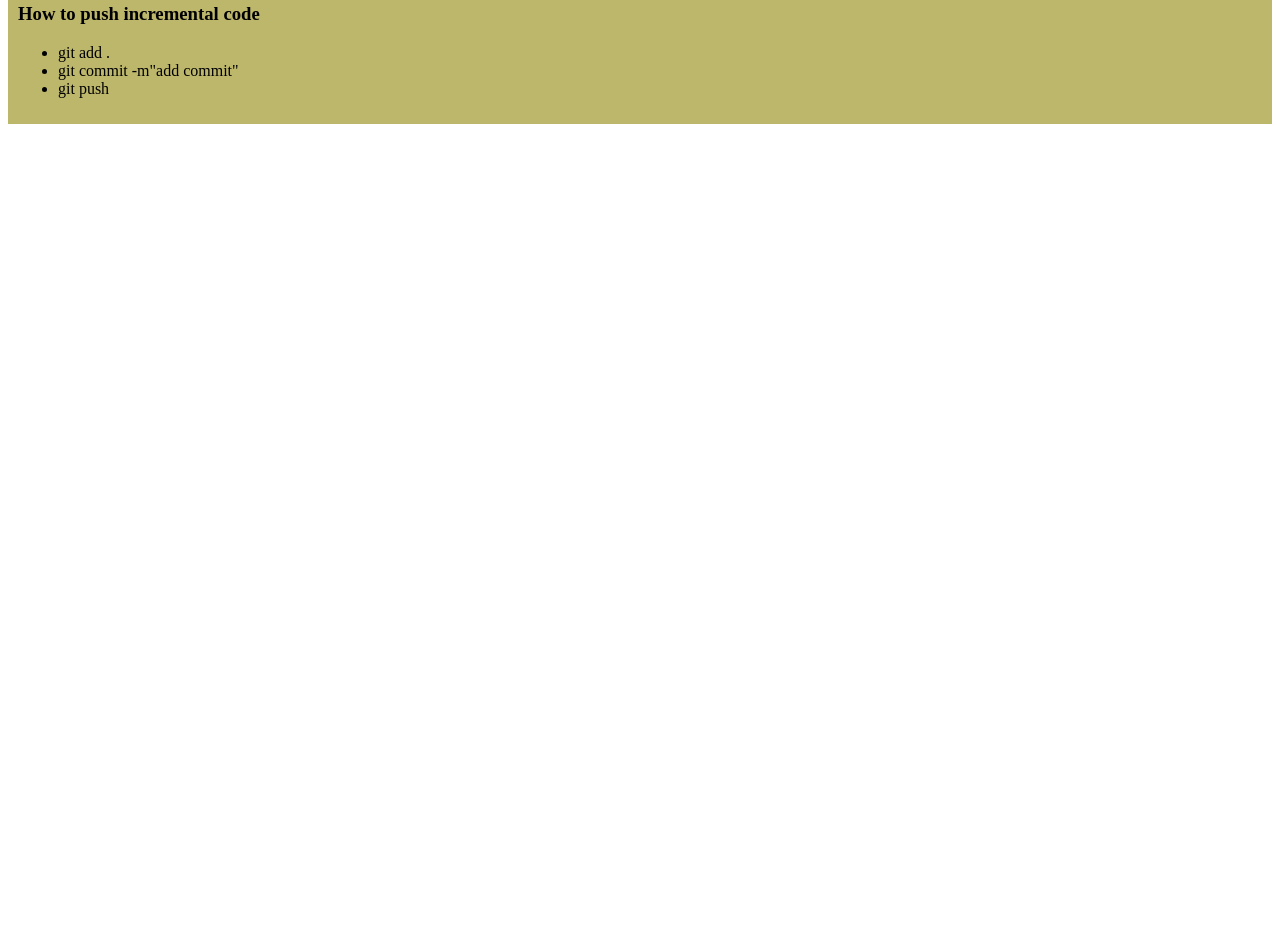
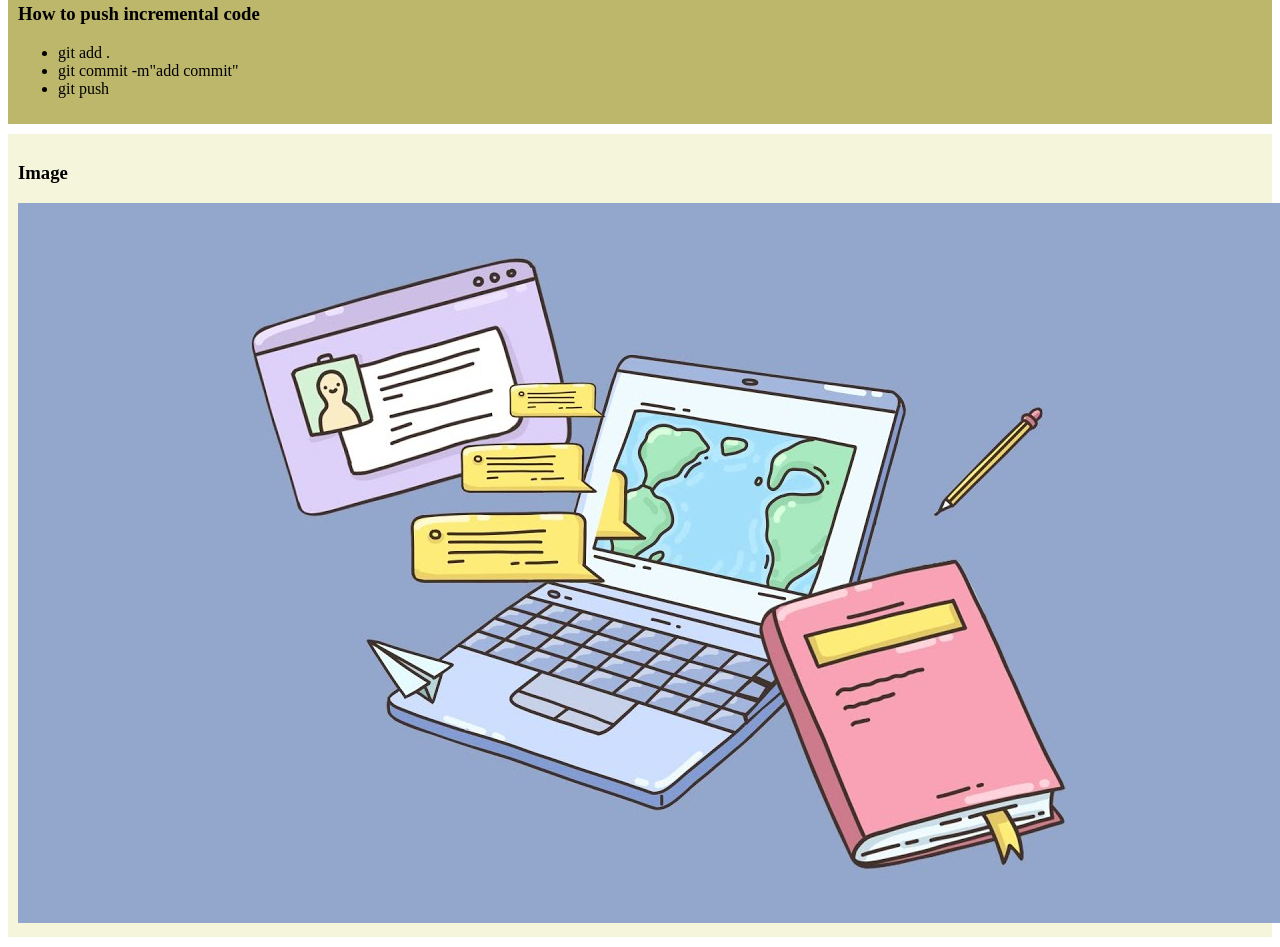
Before and after one commit to miftah1299/my-first-repo, a plain HTML site: page index.html in a window 1280 px wide. Shown: the part 458-1405 px from the top of the page. Before the commit the page ends 800 px from the top, so only its background shows below. Drawn offline with Linux system fonts and the light colour scheme.

Commit message:
added a image

```diff
--- a/index.html
+++ b/index.html
@@ -31,5 +31,10 @@
             <li>git push</li>
         </ul>
     </div>
+
+    <div>
+        <h3>Image</h3>
+        <img src="images/it.jpg" alt="">
+    </div>
 </body>
 </html>
```
Also changed, not shown: images/it.jpg (added).
